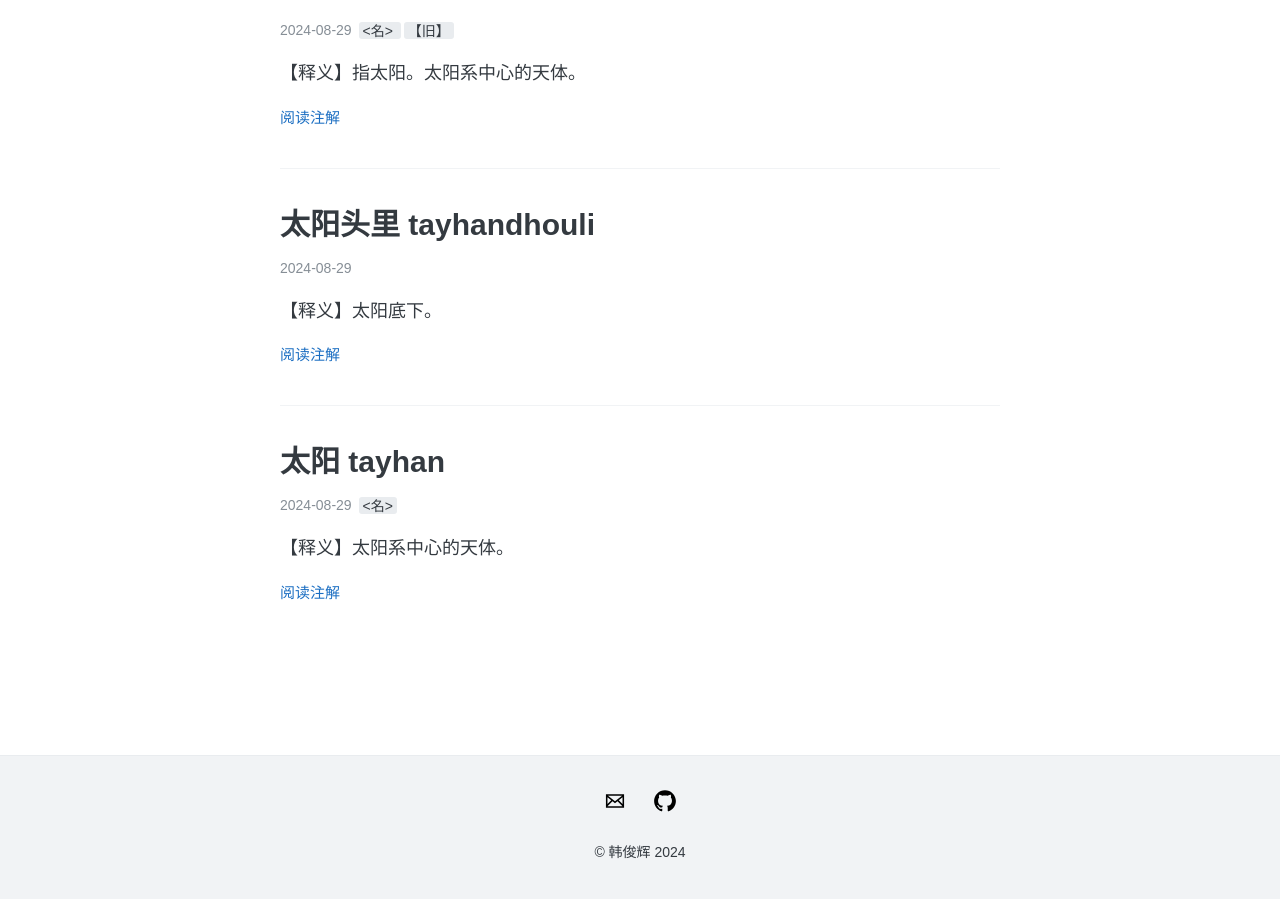
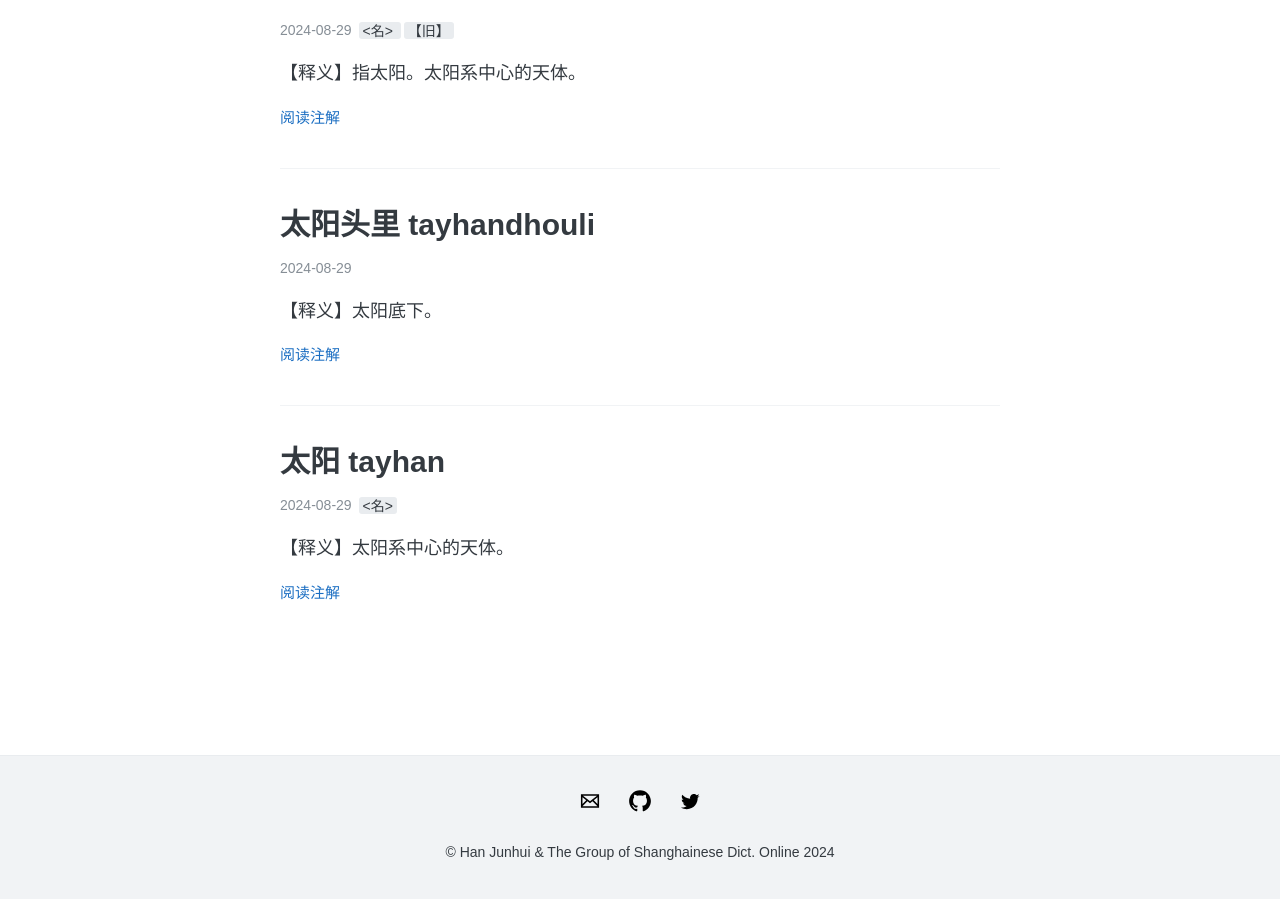
Before and after one commit to jsph06/shanghainese, a Jekyll site: the page built from index.html, in a window 1280 px wide and 900 px high, scrolled down 1314 px. Built offline with Jekyll 4.4.1, drawn with Linux system fonts in a browser that asks for light colours; the list of posts is cut into pages by our own code.

Commit message:
2024/11/14/07:31 - Modified the links.

```diff
--- a/_config.yml
+++ b/_config.yml
@@ -43,7 +43,7 @@ footer-links:
   email: 3047285021@qq.com
   facebook:
   flickr:
-  github: hanjunhui0207
+  github: jsph06
   googleplus: # anything in your profile username that comes after plus.google.com/
   instagram:
   linkedin:
@@ -51,11 +51,11 @@ footer-links:
   rss: # just type anything here for a working RSS icon
   stackoverflow: # your stackoverflow profile, e.g. "users/50476/bart-kiers"
   tumblr: # https://<username>.tumblr.com
-  twitter:
+  twitter: jsph_06
   youtube: # channel/<your_long_string> or user/<user-name>
 
 # Text under the icons in footer
-footer-text: © 韩俊辉 2024
+footer-text: © Han Junhui & The Group of Shanghainese Dict. Online 2024
 
 # Enter your Disqus shortname (not your username) to enable commenting on posts
 # You can find your shortname on the Settings page of your Disqus account
```
